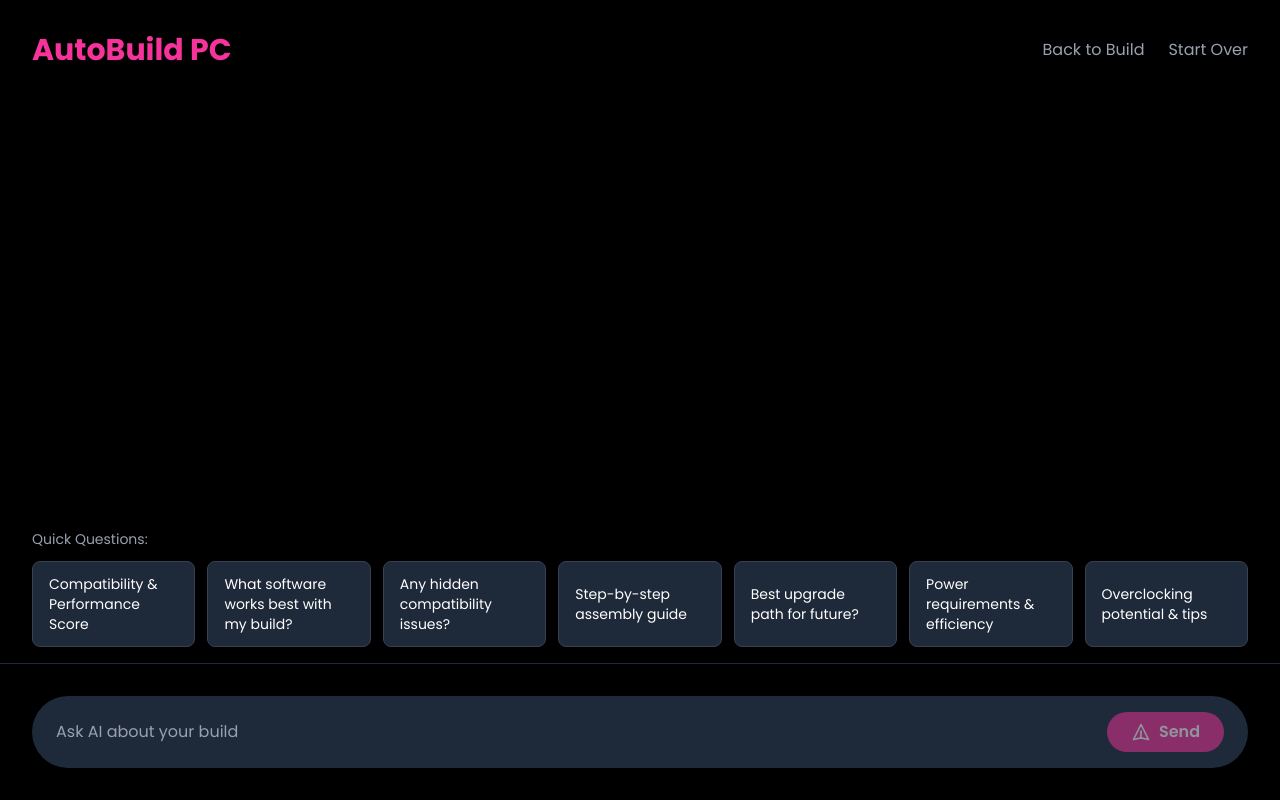
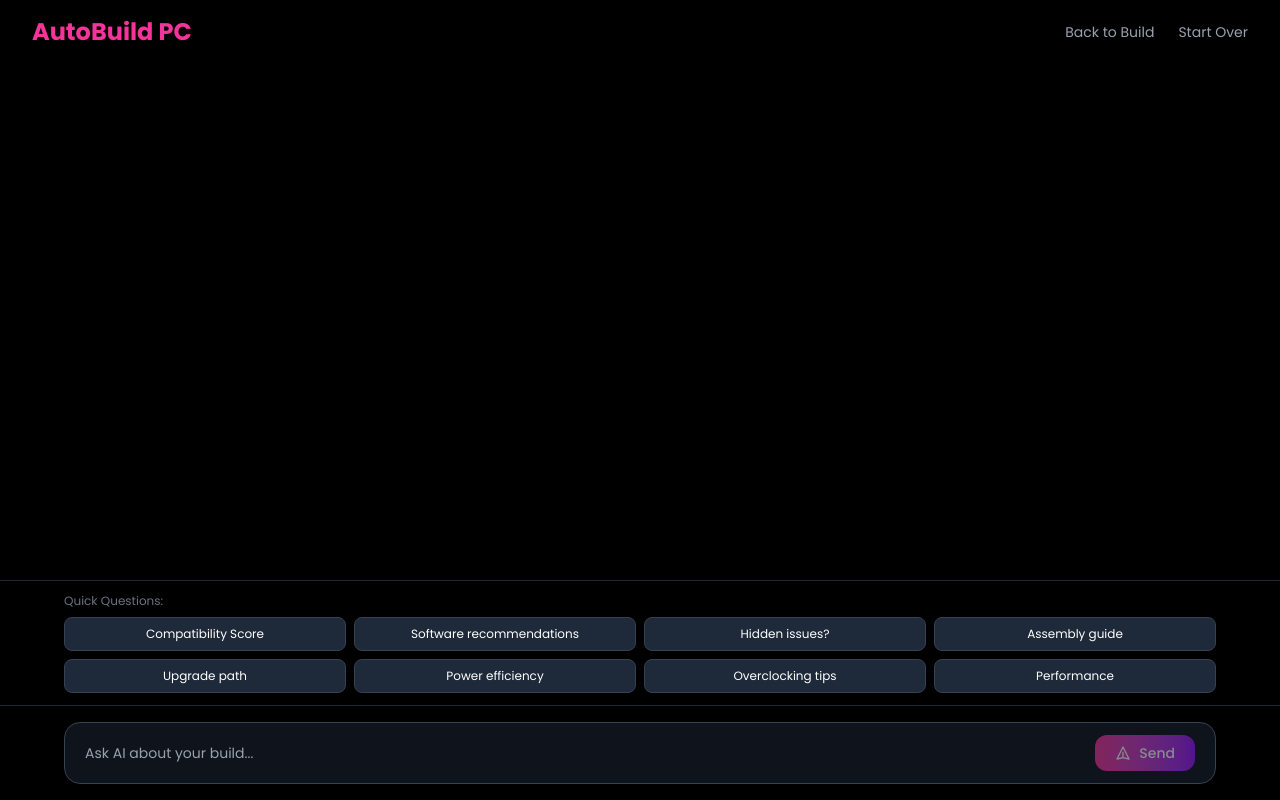
Before and after one commit to edmark1434/PcBuilder-Frontend, a React (Vite) app: page /ask in a window 1280 px wide. Built offline with nearby package versions, Linux system fonts and the light colour scheme; the HTML template or start-up script is replaced by a standard one.

Commit message:
fix and add final g

```diff
--- a/src/pages/ask-ai.jsx
+++ b/src/pages/ask-ai.jsx
@@ -52,14 +52,15 @@ const AskAI = () => {
     const determineSentiment = (text) => {
         const lowerText = text.toLowerCase();
 
+        // GOOD keywords
+        if (lowerText.includes("good") || lowerText.includes("great") || lowerText.includes("excellent") || lowerText.includes("fast") || lowerText.includes("awesome") || lowerText.includes("solid") || lowerText.includes("compatible") || lowerText.includes("recommend")) {
+            return 'good';
+        }
         // BAD keywords
-        if (lowerText.includes("bad") || lowerText.includes("terrible") || lowerText.includes("poor") || lowerText.includes("problem") || lowerText.includes("slow") || lowerText.includes("incompatible") || lowerText.includes("bottleneck")) {
+        else if (lowerText.includes("bad") || lowerText.includes("terrible") || lowerText.includes("poor") || lowerText.includes("problem") || lowerText.includes("slow") || lowerText.includes("incompatible") || lowerText.includes("bottleneck")) {
             return 'bad';
         }
-        // GOOD keywords
-        else if (lowerText.includes("good") || lowerText.includes("great") || lowerText.includes("excellent") || lowerText.includes("fast") || lowerText.includes("awesome") || lowerText.includes("solid") || lowerText.includes("compatible") || lowerText.includes("recommend")) {
-            return 'good';
-        }
+
         // Everything else is neutral
         else {
             return 'neutral';
@@ -163,7 +164,10 @@ const AskAI = () => {
 
             return transformedBuild;
         };
-        const category = JSON.parse(sessionStorage.getItem('category'));
+        let category = JSON.parse(sessionStorage.getItem('category'));
+        if (Array.isArray(category)) {
+            category = category.join(',');
+        }
         // Prepare request data
         const requestData = {
             question: inputValue,
@@ -501,22 +505,22 @@ const AskAI = () => {
 
     return (
         <div className="h-screen bg-black text-white flex flex-col">
-            {/* Header - Always Fixed */}
-            <div className="p-8">
+            {/* Header - Smaller */}
+            <div className="px-8 py-4">
                 <div className="flex items-center justify-between">
                     <Link to="/">
-                        <h1 className="text-pink-500 text-3xl font-bold">AutoBuild PC</h1>
+                        <h1 className="text-pink-500 text-2xl font-bold">AutoBuild PC</h1>
                     </Link>
                     <div className="flex items-center gap-6">
                         <button
                             onClick={() => navigate('/lists')}
-                            className="text-gray-400 hover:text-white transition-colors"
+                            className="text-gray-400 hover:text-white transition-colors text-sm"
                         >
                             Back to Build
                         </button>
                         <button
                             onClick={handleStartOver}
-                            className="text-gray-400 hover:text-white transition-colors"
+                            className="text-gray-400 hover:text-white transition-colors text-sm"
                         >
                             Start Over
                         </button>
@@ -524,7 +528,7 @@ const AskAI = () => {
                 </div>
             </div>
 
-            {/* Main Content Area */}
+            {/* Main Content Area - More space for chat */}
             <div className="flex-1 flex flex-col overflow-hidden">
                 {messages.length === 1 ? (
                     // Initial State - Centered with Build Summary
@@ -532,35 +536,38 @@ const AskAI = () => {
                         <h2 className="text-2xl font-semibold text-center mb-8">
                             Ask me about your build!
                         </h2>
-
                         {renderBuildSummary()}
                     </div>
                 ) : (
-                    // Chat State - Messages + Input at Bottom
+                    // Chat State - Optimized for more chat view
                     <>
-                        {/* Chat Area */}
-                        <div className="flex-1 overflow-y-auto px-8 py-4 parts-scrollbar transition-all duration-500 ease-in-out">
-                            <div className="max-w-7xl mx-auto space-y-6">
+                        {/* Chat Area - Made larger */}
+                        <div className="flex-1 overflow-y-auto px-6 py-2 parts-scrollbar">
+                            <div className="max-w-6xl mx-auto space-y-4">
                                 {messages.slice(1).map((message, index) => (
                                     <div
                                         key={index}
-                                        className={`flex ${message.role === 'user' ? 'justify-end' : 'justify-start'} animate-fadeIn`}
+                                        className={`flex ${message.role === 'user' ? 'justify-end' : 'justify-start'}`}
                                     >
-                                        <div className={`max-w-3xl rounded-lg p-4 relative ${message.role === 'user'
-                                            ? 'bg-gray-800 text-white'
-                                            : 'bg-gray-900 text-gray-200'
-                                            }`}
+                                        <div className={`max-w-[85%] rounded-xl p-5 relative ${
+                                            message.role === 'user'
+                                            ? 'bg-gradient-to-r from-gray-800 to-gray-900 text-white'
+                                            : 'bg-gradient-to-r from-gray-900 to-black text-gray-200 border border-gray-800'
+                                        }`}
                                         >
                                             {/* Message Content */}
-                                            {renderMessageContent(message.content, message.hasBullets, message.youtubeLinks)}
+                                            <div className="mb-2">
+                                                {renderMessageContent(message.content, message.hasBullets, message.youtubeLinks)}
+                                            </div>
 
-                                            {/* Sentiment Badge */}
+                                            {/* Sentiment Badge - Smaller */}
                                             {message.sentiment && (
-                                                <div className="mt-3 pt-2 border-t border-gray-700">
-                                                    <span className={`text-xs font-semibold px-2 py-1 rounded ${message.sentiment === 'good' ? 'bg-green-500/20 text-green-400' :
-                                                        message.sentiment === 'neutral' ? 'bg-yellow-500/20 text-yellow-400' :
-                                                        'bg-red-500/20 text-red-400'
-                                                        }`}>
+                                                <div className="mt-3 pt-3 border-t border-gray-700/50">
+                                                    <span className={`text-xs font-medium px-2 py-1 rounded-full ${
+                                                        message.sentiment === 'good' ? 'bg-green-500/10 text-green-400' :
+                                                        message.sentiment === 'neutral' ? 'bg-yellow-500/10 text-yellow-400' :
+                                                        'bg-red-500/10 text-red-400'
+                                                    }`}>
                                                         {message.sentiment === 'good' ? '✅ Positive' :
                                                             message.sentiment === 'neutral' ? '⚪ Neutral' :
                                                             '⚠️ Concerns'}
@@ -570,9 +577,10 @@ const AskAI = () => {
                                         </div>
                                     </div>
                                 ))}
+
                                 {isLoading && (
                                     <div className="flex justify-start">
-                                        <div className="bg-gray-900 rounded-lg p-4">
+                                        <div className="bg-gray-900 rounded-xl p-4 border border-gray-800">
                                             <div className="flex space-x-2">
                                                 <div className="w-2 h-2 bg-gray-500 rounded-full animate-bounce"></div>
                                                 <div className="w-2 h-2 bg-gray-500 rounded-full animate-bounce" style={{ animationDelay: '0.2s' }}></div>
@@ -586,24 +594,26 @@ const AskAI = () => {
                             </div>
                         </div>
 
-                        {/* Suggested Questions */}
-                        <div className="px-8 py-4">
-                            <div className="max-w-7xl mx-auto">
-                                <div className="text-sm text-gray-400 mb-3">Quick Questions:</div>
-                                <div className="flex flex-wrap gap-3">
+                        {/* Suggested Questions - Smaller and more compact */}
+                        <div className="px-6 py-3 border-t border-gray-800">
+                            <div className="max-w-6xl mx-auto">
+                                <div className="text-xs text-gray-500 mb-2">Quick Questions:</div>
+                                <div className="grid grid-cols-2 md:grid-cols-4 gap-2">
                                     {[
-                                        "Compatibility & Performance Score",
-                                        "What software works best with my build?",
-                                        "Any hidden compatibility issues?",
-                                        "Step-by-step assembly guide",
-                                        "Best upgrade path for future?",
-                                        "Power requirements & efficiency",
-                                        "Overclocking potential & tips"
+                                        "Compatibility Score",
+                                        "Software recommendations",
+                                        "Hidden issues?",
+                                        "Assembly guide",
+                                        "Upgrade path",
+                                        "Power efficiency",
+                                        "Overclocking tips",
+                                        "Performance"
                                     ].map((question, index) => (
                                         <button
                                             key={index}
                                             onClick={() => setInputValue(question)}
-                                            className="bg-gray-800 hover:bg-gray-700 rounded-lg px-4 py-3 text-sm transition-colors border border-gray-700 text-left flex-1 min-w-[calc(50%-0.375rem)] lg:min-w-0"
+                                            className="bg-gray-800 hover:bg-gray-700 rounded-lg px-3 py-2 text-xs transition-colors border border-gray-700 truncate"
+                                            title={question}
                                         >
                                             {question}
                                         </button>
@@ -612,31 +622,31 @@ const AskAI = () => {
                             </div>
                         </div>
 
-                        {/* Input Area - Bottom */}
-                        <div className="p-8 border-t border-gray-800 transition-all duration-500 ease-in-out">
-                            <div className="max-w-7xl mx-auto">
-                                <div className="flex items-center gap-4 bg-gray-800 rounded-full px-6 py-4">
+                        {/* Input Area - More compact */}
+                        <div className="px-6 py-4 border-t border-gray-800 bg-black/50">
+                            <div className="max-w-6xl mx-auto">
+                                <div className="flex items-center gap-3 bg-gray-800/50 rounded-2xl px-5 py-3 border border-gray-700">
                                     <input
                                         type="text"
                                         value={inputValue}
                                         onChange={(e) => setInputValue(e.target.value)}
                                         onKeyPress={handleKeyPress}
-                                        placeholder="Ask AI about your build"
-                                        className="flex-1 bg-transparent text-white placeholder-gray-400 outline-none"
+                                        placeholder="Ask AI about your build..."
+                                        className="flex-1 bg-transparent text-white placeholder-gray-400 outline-none text-sm"
                                     />
                                     <button
                                         onClick={handleSendMessage}
                                         disabled={!inputValue.trim() || isLoading}
-                                        className="bg-pink-500 hover:bg-pink-600 text-white font-semibold px-6 py-2 rounded-full transition-colors duration-200 disabled:opacity-50 disabled:cursor-not-allowed flex items-center gap-2"
+                                        className="bg-gradient-to-r from-pink-500 to-purple-600 hover:from-pink-600 hover:to-purple-700 text-white font-medium px-5 py-2 rounded-xl transition-all duration-200 disabled:opacity-50 disabled:cursor-not-allowed flex items-center gap-2 text-sm"
                                     >
                                         {isLoading ? (
                                             <>
-                                                <div className="animate-spin rounded-full h-4 w-4 border-b-2 border-white"></div>
+                                                <div className="animate-spin rounded-full h-3 w-3 border-b-2 border-white"></div>
                                                 Sending...
                                             </>
                                         ) : (
                                             <>
-                                                <svg className="w-5 h-5" fill="none" stroke="currentColor" viewBox="0 0 24 24">
+                                                <svg className="w-4 h-4" fill="none" stroke="currentColor" viewBox="0 0 24 24">
                                                     <path strokeLinecap="round" strokeLinejoin="round" strokeWidth={2} d="M12 19l9 2-9-18-9 18 9-2zm0 0v-8" />
                                                 </svg>
                                                 Send
```
